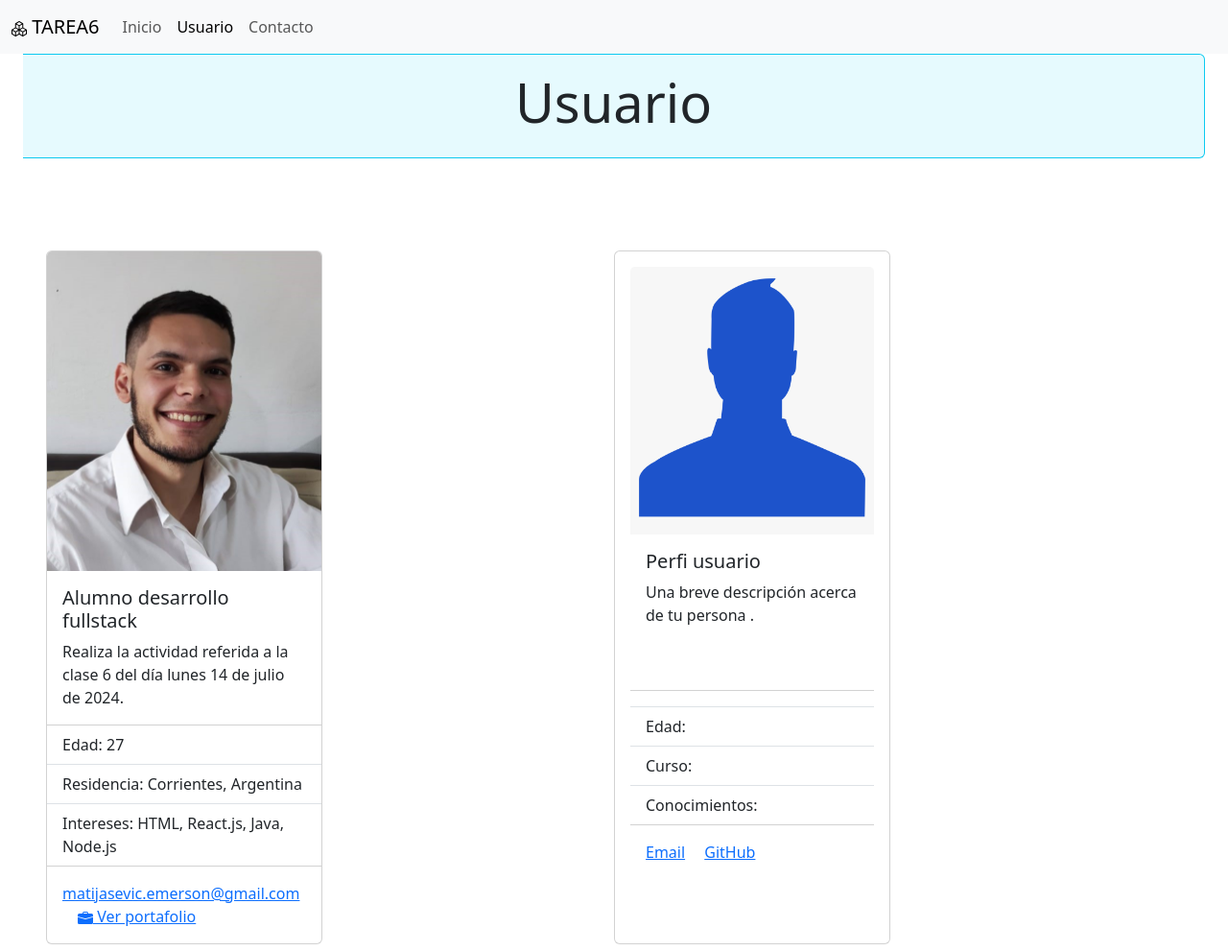
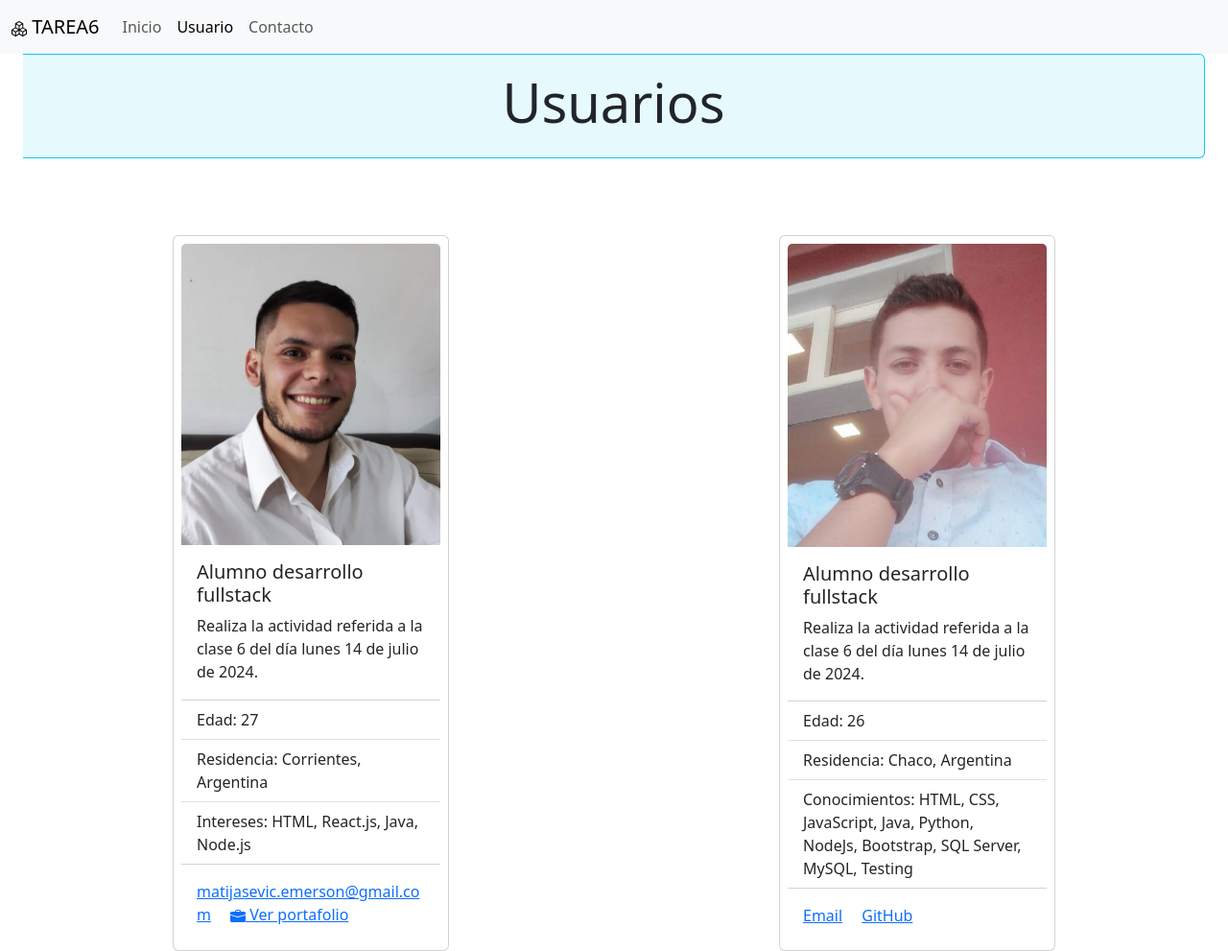
Before and after one commit to Matijasevic-Emer/CILSA-Ejercicio6-Duplas, a plain HTML site: page user.html in a window 1280 px wide. Shown: the top 991 px of the page at 96% size. Drawn offline with nearby package versions, Linux system fonts and the light colour scheme.

Commit message:
arreglos en usuario

```diff
--- a/user.html
+++ b/user.html
@@ -69,11 +69,11 @@
       <div
         class="p-3 bg-info bg-opacity-10 border border-info border-start-0 rounded-end"
       >
-        <h1 class="display-4 text-center">Usuario</h1>
+        <h1 class="display-4 text-center">Usuarios</h1>
       </div>
     </section>
-    <div class="m-5 d-flex justify-content-around">
-      <div class="card" style="width: 18rem">
+    <div class="m-2 row d-flex justify-content-around">
+      <div class="card mt-4 p-2 col-12 col-md-12 col-lg-12" style="width: 18rem">
         <img src="./perfil2c.jpg" class="card-img-top" alt="Emer" />
         <div class="card-body">
           <h5 class="card-title">Alumno desarrollo fullstack</h5>
@@ -116,21 +116,23 @@
           </a>
         </div>
       </div>
-      <div class="card container-sm p-3" style="width: 18rem">
-        <img src="./profile.png" class="card-img-top" alt="..." />
+      <div class="card mt-4 p-2 col-12 col-md-12 col-lg-12" style="width: 18rem">
+        <img src="./perfile.jpg" class="card-img-top" alt="..." />
         <div class="card-body">
-          <h5 class="card-title">Perfi usuario</h5>
-          <p class="card-text">Una breve descripción acerca de tu persona .</p>
+          <h5 class="card-title">Alumno desarrollo fullstack</h5>
+          <p class="card-text">
+            Realiza la actividad referida a la clase 6 del día lunes 14 de julio
+            de 2024.
+          </p>
         </div>
         <ul class="list-group list-group-flush">
-          <li class="list-group-item"></li>
-          <li class="list-group-item">Edad:</li>
-          <li class="list-group-item">Curso:</li>
-          <li class="list-group-item">Conocimientos:</li>
+          <li class="list-group-item">Edad: 26</li>
+          <li class="list-group-item">Residencia: Chaco, Argentina</li>
+          <li class="list-group-item">Conocimientos: HTML, CSS, JavaScript, Java, Python, NodeJs, Bootstrap, SQL Server, MySQL, Testing</li>
         </ul>
         <div class="card-body">
-          <a href="#" class="card-link">Email</a>
-          <a href="#" class="card-link">GitHub</a>
+          <a href="mailto:carlosgarcia21071997@gmailcom" class="card-link">Email</a>
+          <a href="https://github.com/Carlos07NG" target="_blank" class="card-link">GitHub</a>
         </div>
       </div>
     </div>
```
Also changed, not shown: index-c.html (deleted, +0 -42 lines), perfile.jpg (added), profile.png (deleted).
